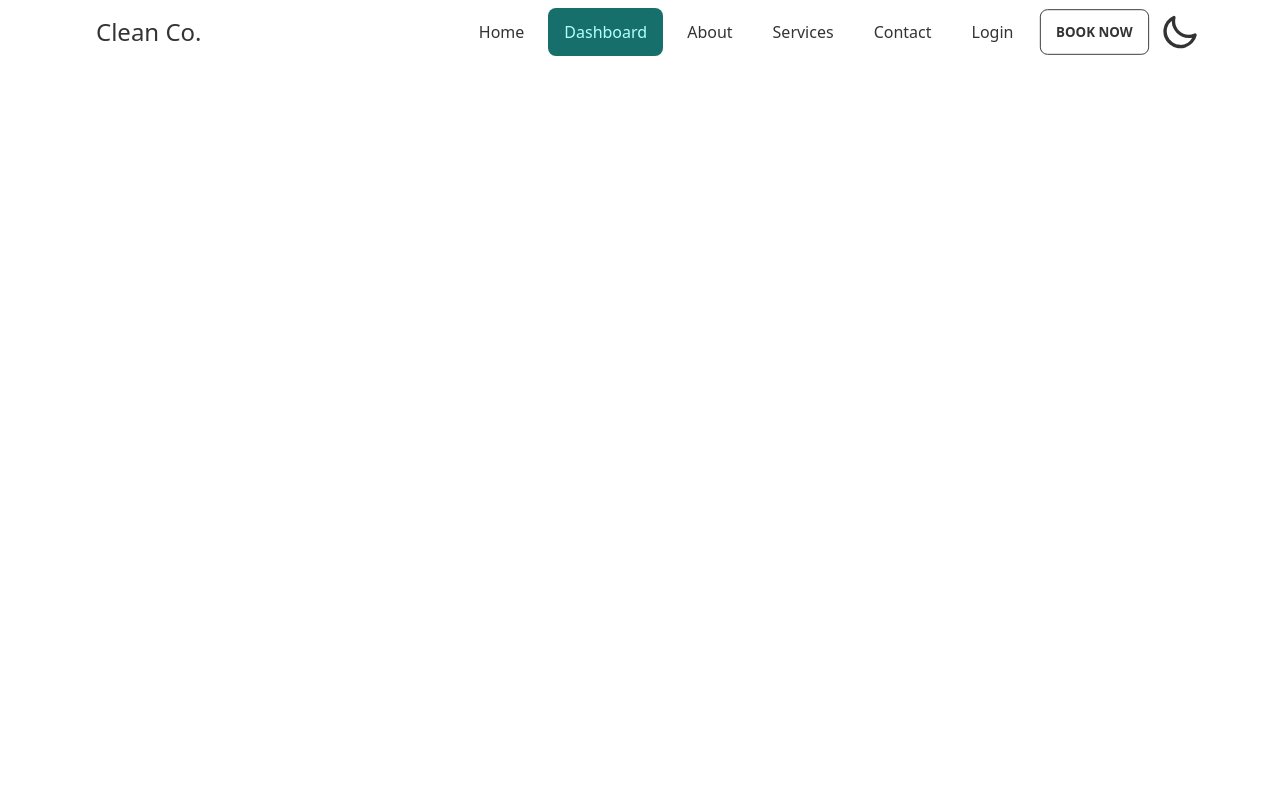
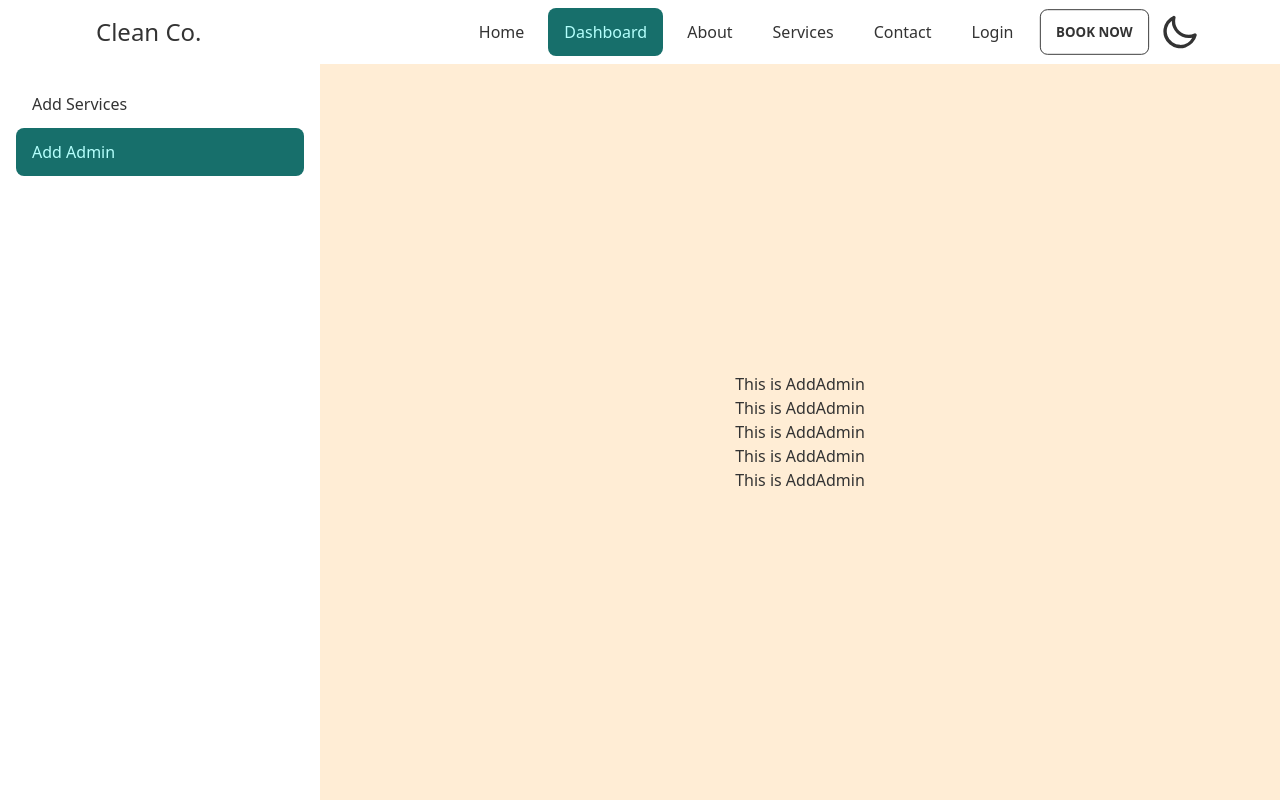
Before and after one commit to naeemtalukder/clean-co-live, a React (Create React App) app: page /dashboard/add-admin in a window 1280 px wide. Built offline with nearby package versions, Linux system fonts and the light colour scheme.

Commit message:
Dashboard Route render done

```diff
--- a/src/App.js
+++ b/src/App.js
@@ -10,6 +10,8 @@ import PrivateRoute from "./authentication/PrivateRoute";
 import { privateRoute } from "./routes/privateRoute";
 import AdminRoute from "./authentication/AdminRoute";
 import Dashboard from "./page/dashboard/Dashboard";
+import AddAdmin from "./page/dashboard/AddAdmin";
+import AddServices from "./page/dashboard/AddServices";
 
 
 function App() {
@@ -30,7 +32,10 @@ function App() {
           ))}
           </Route>
           <Route element={<AdminRoute/>}>
-            <Route path="/dashboard" element={<Dashboard/>} />
+            <Route path="/dashboard" element={<Dashboard/>} >
+              <Route path="/dashboard/add-admin" element={<AddAdmin/>} />
+              <Route path="/dashboard/add-services" element={<AddServices/>} />
+            </Route>
           </Route>
         </Routes>
       </Navbar>
--- /dev/null
+++ b/src/components/DashboardSidebar.js
@@ -0,0 +1,29 @@
+import React from 'react';
+import { NavLink } from 'react-router-dom';
+
+const DashboardSidebar = ({children}) => {
+    return (
+        <div className="drawer drawer-mobile mt-16 bg-accent">
+        <input id="my-drawer-2" type="checkbox" className="drawer-toggle" />
+        <div className="drawer-content flex flex-col items-center justify-center">
+          {/* <!-- Page content here --> */}
+          {children}
+        </div>
+        <div className="drawer-side">
+          <label htmlFor="my-drawer-2" className="drawer-overlay"></label>
+          <ul className="menu p-4 w-80 bg-base-100 text-base-content">
+
+            <li>
+                <NavLink to="/dashboard/add-services">Add Services</NavLink>
+            </li>
+            <li>
+                <NavLink to="/dashboard/add-admin">Add Admin</NavLink>
+            </li>
+          </ul>
+
+        </div>
+      </div>
+    );
+};
+
+export default DashboardSidebar;
--- /dev/null
+++ b/src/page/dashboard/AddAdmin.js
@@ -0,0 +1,15 @@
+import React from 'react';
+
+const AddAdmin = () => {
+    return (
+        <div>
+            <h1>This is AddAdmin</h1>
+            <h1>This is AddAdmin</h1>
+            <h1>This is AddAdmin</h1>
+            <h1>This is AddAdmin</h1>
+            <h1>This is AddAdmin</h1>
+        </div>
+    );
+};
+
+export default AddAdmin;
--- /dev/null
+++ b/src/page/dashboard/AddServices.js
@@ -0,0 +1,16 @@
+import React from 'react';
+
+const AddServices = () => {
+    return (
+        <div>
+            <h1>This is Add Services</h1>
+            <h1>This is Add Services</h1>
+            <h1>This is Add Services</h1>
+            <h1>This is Add Services</h1>
+            <h1>This is Add Services</h1>
+            <h1>This is Add Services</h1>
+        </div>
+    );
+};
+
+export default AddServices;
--- a/src/page/dashboard/Dashboard.js
+++ b/src/page/dashboard/Dashboard.js
@@ -1,23 +1,12 @@
 import React from 'react';
+import { Outlet } from 'react-router-dom';
+import DashboardSidebar from '../../components/DashboardSidebar';
 
 const Dashboard = () => {
     return (
-        <div className="drawer drawer-mobile mt-16 bg-accent">
-        <input id="my-drawer-2" type="checkbox" className="drawer-toggle" />
-        <div className="drawer-content flex flex-col items-center justify-center">
-          {/* <!-- Page content here --> */}
-
-        </div>
-        <div className="drawer-side">
-          <label htmlFor="my-drawer-2" className="drawer-overlay"></label>
-          <ul className="menu p-4 w-80 bg-base-100 text-base-content">
-            {/* <!-- Sidebar content here --> */}
-            <li><a>Sidebar Item 1</a></li>
-            <li><a>Sidebar Item 2</a></li>
-          </ul>
-
-        </div>
-      </div>
+        <DashboardSidebar>
+            <Outlet/>
+        </DashboardSidebar>
     );
 };
 
```
